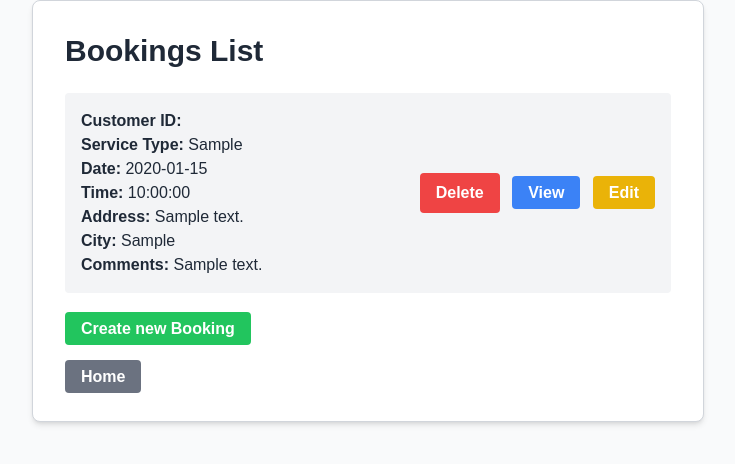
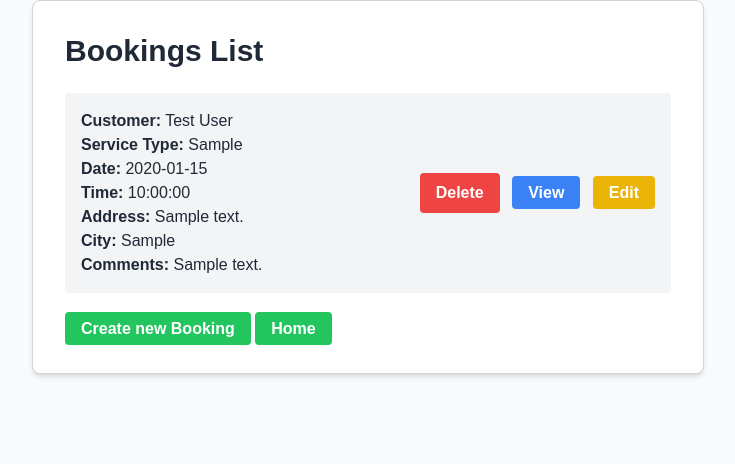
Before and after one commit to nathansolfan/cleaning-service, a Laravel app: page /bookings in a window 1280 px wide. Shown: the part 40-504 px from the top of the page, without its empty margins (272-1007 px from the left). Run offline with Laravel 12, Linux system fonts and the light colour scheme; data comes from the database, SQL or seed files in the repository; tables that the repository leaves empty hold one stand-in row (values such as "Sample post"); style sheets or scripts are compiled from the project's sources.

Commit message:
correctly displaying either custoemr or guest

```diff
--- a/resources/views/bookings/index.blade.php
+++ b/resources/views/bookings/index.blade.php
@@ -12,7 +12,7 @@
             @foreach ($bookings as $booking)
                 <li class="flex items-center justify-between bg-gray-100 p-4 rounded">
                     <div>
-                        <p class="text-gray-800"><strong>Customer ID:</strong> {{ $booking->customer_id }}</p>
+                        <p class="text-gray-800"><strong>Customer:</strong> {{ $booking->user ? $booking->user->name : 'Guest' }}</p>
                         <p class="text-gray-800"><strong>Service Type:</strong> {{ $booking->service_type }}</p>
                         <p class="text-gray-800"><strong>Date:</strong> {{ $booking->date }}</p>
                         <p class="text-gray-800"><strong>Time:</strong> {{ $booking->time }}</p>
@@ -35,9 +35,7 @@
 
         <div class="mt-6">
             <a href="{{ route('bookings.create') }}" class="bg-green-500 hover:bg-green-700 text-white font-bold py-2 px-4 rounded">Create new Booking</a>
-        </div>
-        <div class="mt-6">
-            <a href="{{ route('home') }}" class="bg-gray-500 hover:bg-gray-700 text-white font-bold py-2 px-4 rounded">Home</a>
+            <a href="{{ route('home') }}" class="bg-green-500 hover:bg-green-700 text-white font-bold py-2 px-4 rounded">Home</a>
         </div>
     </div>
 </x-layout>
```
